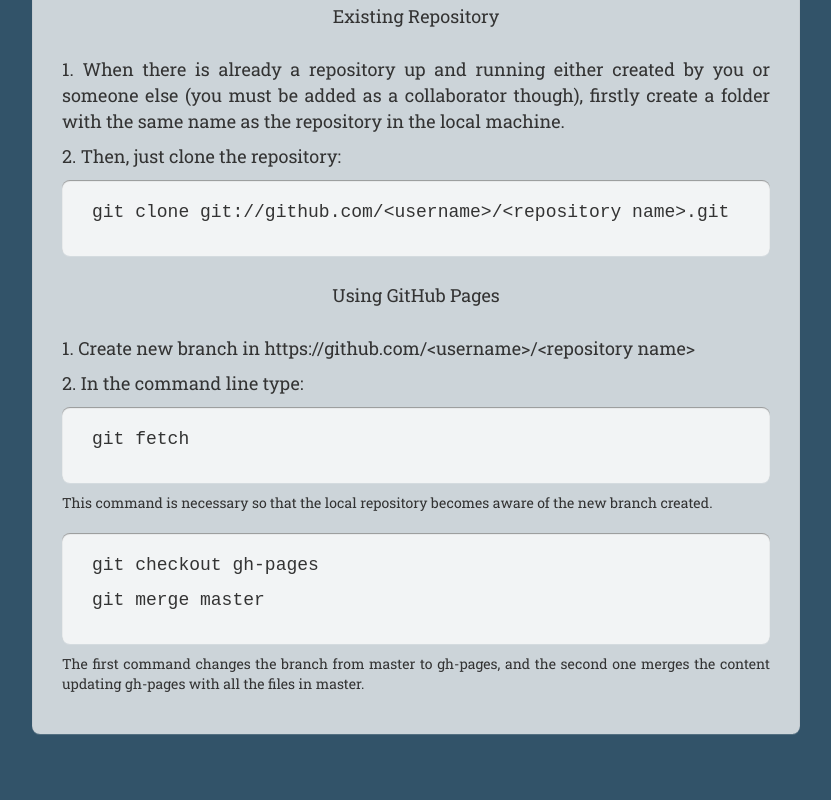
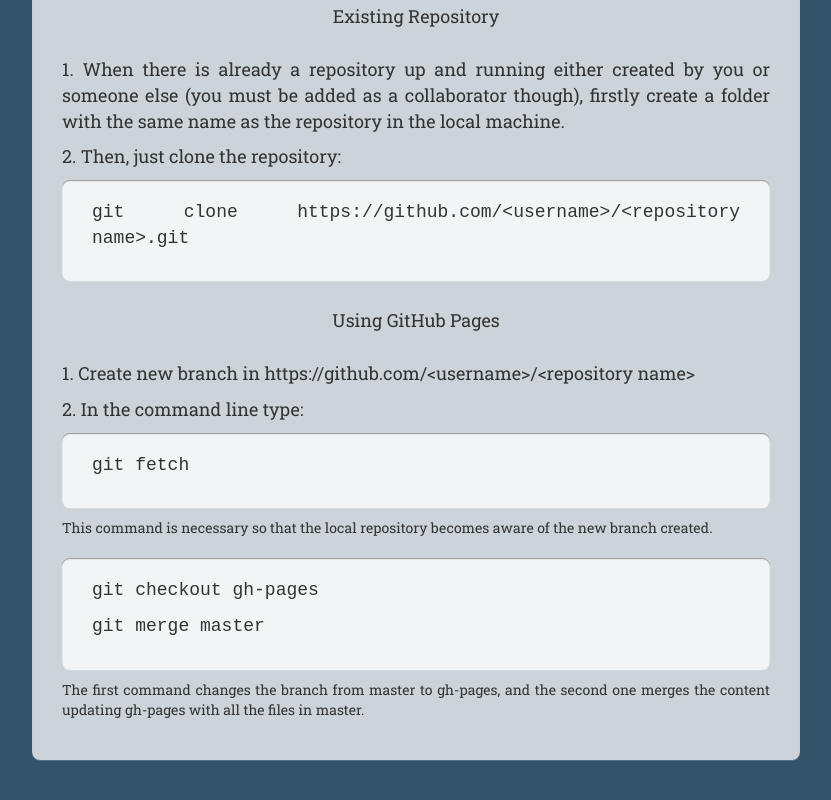
Before and after one commit to larissaleite/StartNow, a plain HTML site: page github.html in a window 1280 px wide. Shown: the part 1273-2073 px from the top of the page, without its empty margins (224-1055 px from the left). Drawn offline with nearby package versions, Linux system fonts and the light colour scheme.

Commit message:
Fix clone repo link

```diff
--- a/github.html
+++ b/github.html
@@ -139,7 +139,7 @@ img {
 		    	<p>1. When there is already a repository up and running either created by you or someone else (you must be added as a collaborator though), firstly create a folder with the same name as the repository in the local machine.</p>
 		    	<p>2. Then, just clone the repository:</p>
 		    	<div class="instruction-subtitle">
-			    	<p>git clone git://github.com/&lt;username&gt;/&lt;repository name&gt;.git</p>
+			    	<p>git clone https://github.com/&lt;username&gt;/&lt;repository name&gt;.git</p>
 		    	</div>
 		    </div>
 
```
